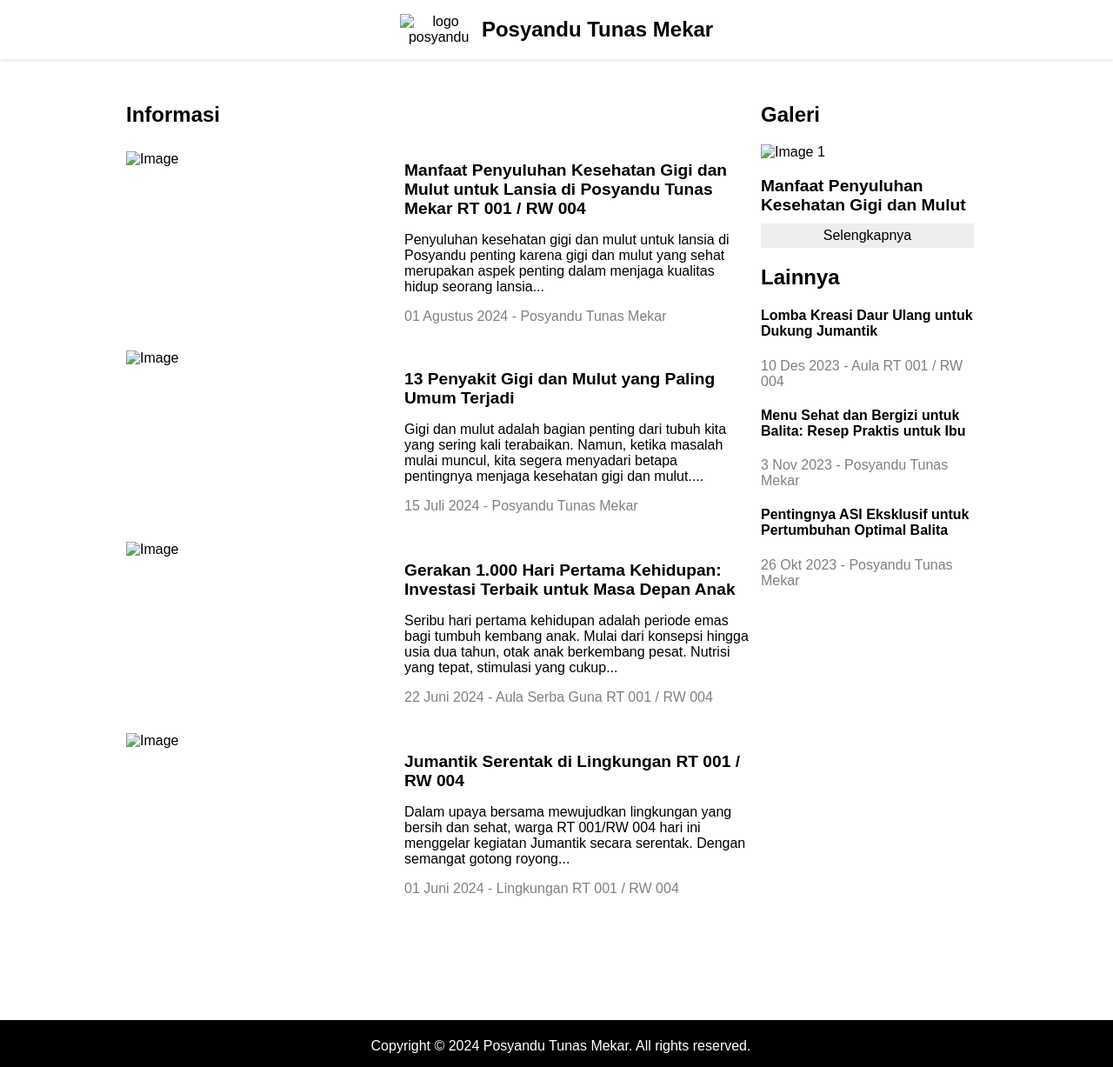
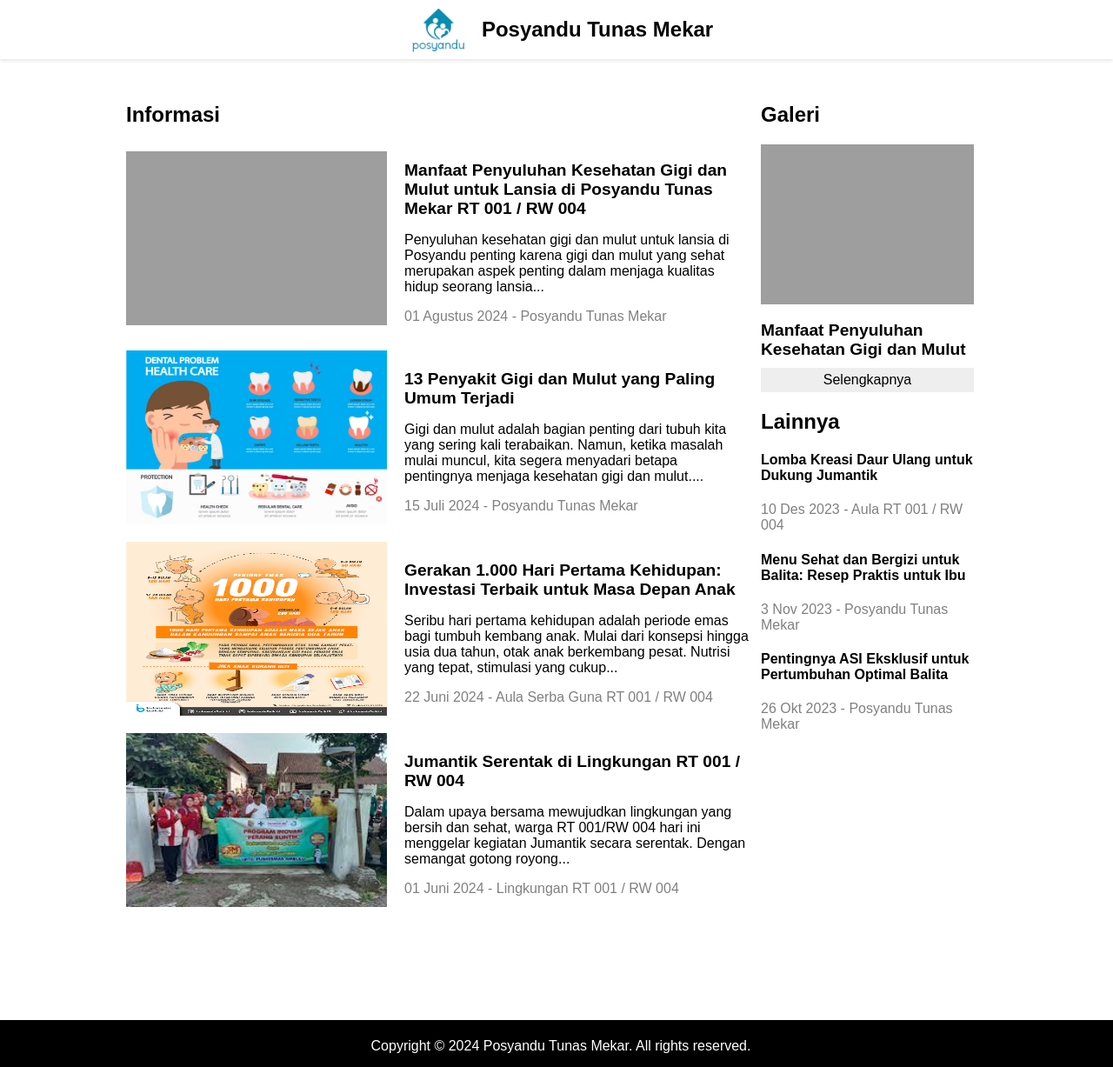
Before and after one commit to lefteyebrowrises/posyandu, a plain HTML site: page index.html in a window 1280 px wide. Shown: the whole page at 87% size. Drawn offline with Linux system fonts and the light colour scheme; the site is published under a folder, as on GitHub Pages, so addresses that start at the root find nothing.

Commit message:
add . in src image

```diff
--- a/index.html
+++ b/index.html
@@ -8,7 +8,7 @@
 </head>
 <body>
   <header>
-    <img src="/image/logo.png" width="7%" alt="logo posyandu">
+    <img src="./image/logo.png" width="7%" alt="logo posyandu">
     <a href="index.html">
       <h2 style="color: black;">Posyandu Tunas Mekar</h2>
     </a>
@@ -19,7 +19,7 @@
         <div class="row">
             <h2>Informasi</h2>
             <div class="card">
-              <img src="/image/penyuluhan-gigi-thumbnail.png" alt="Image">
+              <img src="./image/penyuluhan-gigi-thumbnail.png" alt="Image">
               <div class="card-body">
                 <h3>Manfaat Penyuluhan Kesehatan Gigi dan Mulut untuk Lansia di Posyandu Tunas Mekar RT 001 / RW 004</h3>
                 <p>Penyuluhan kesehatan gigi dan mulut untuk lansia di Posyandu penting karena gigi dan mulut yang sehat merupakan aspek penting dalam menjaga kualitas hidup seorang lansia...</p>
@@ -27,7 +27,7 @@
               </div>
             </div>
             <div class="card">
-              <img src="/image/penyakit-gigi-thumbnail.png" alt="Image">
+              <img src="./image/penyakit-gigi-thumbnail.png" alt="Image">
               <div class="card-body">
                 <h3>13 Penyakit Gigi dan Mulut yang Paling Umum Terjadi</h3>
                 <p>Gigi dan mulut adalah bagian penting dari tubuh kita yang sering kali terabaikan. Namun, ketika masalah mulai muncul, kita segera menyadari betapa pentingnya menjaga kesehatan gigi dan mulut....</p>
@@ -35,7 +35,7 @@
               </div>
             </div>
             <div class="card">
-              <img src="/image/gerakan-1000-hari-thumbnail.png" alt="Image">
+              <img src="./image/gerakan-1000-hari-thumbnail.png" alt="Image">
               <div class="card-body">
                 <h3>Gerakan 1.000 Hari Pertama Kehidupan: Investasi Terbaik untuk Masa Depan Anak</h3>
                 <p>Seribu hari pertama kehidupan adalah periode emas bagi tumbuh kembang anak. Mulai dari konsepsi hingga usia dua tahun, otak anak berkembang pesat. Nutrisi yang tepat, stimulasi yang cukup...</p>
@@ -43,7 +43,7 @@
               </div>
             </div>
             <div class="card">
-              <img src="/image/jumantik-thumbnail.jpeg" alt="Image">
+              <img src="./image/jumantik-thumbnail.jpeg" alt="Image">
               <div class="card-body">
                 <h3>Jumantik Serentak di Lingkungan RT 001 / RW 004</h3>
                 <p>Dalam upaya bersama mewujudkan lingkungan yang bersih dan sehat, warga RT 001/RW 004 hari ini menggelar kegiatan Jumantik secara serentak. Dengan semangat gotong royong...</p>
@@ -55,7 +55,7 @@
       <div class="sidebar">
         <h2>Galeri</h2>
         <div class="gallery">
-          <img src="/image/penyuluhan-gigi-thumbnail.png" alt="Image 1">
+          <img src="./image/penyuluhan-gigi-thumbnail.png" alt="Image 1">
           <h3>Manfaat Penyuluhan Kesehatan Gigi dan Mulut</h3>
           <a href="#" style="color: black;">Selengkapnya</a>
         </div>
```
